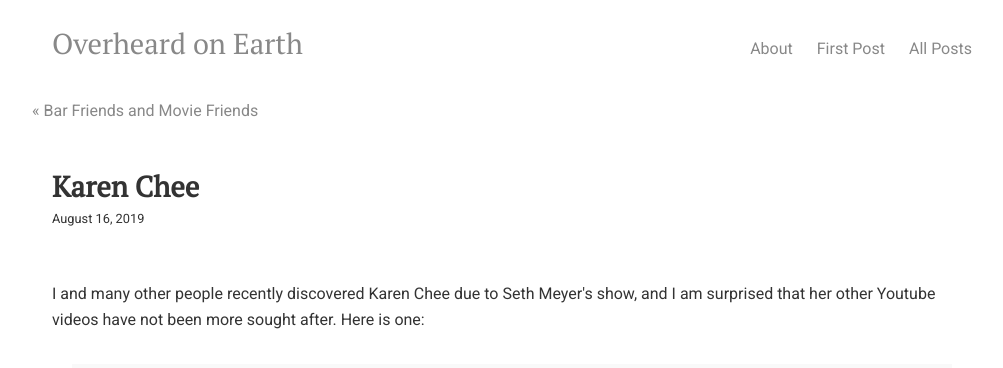
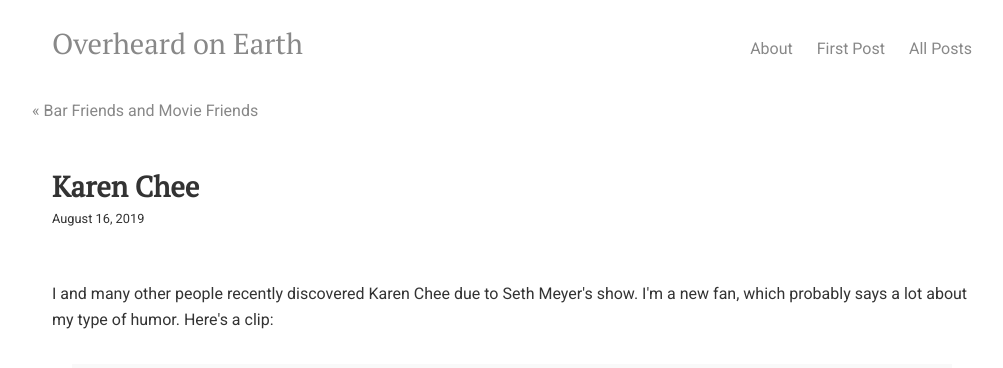
Before and after one commit to overheardonearth/overheardonearth.github.io, a Jekyll site: the page built from _posts/2019-08-16-karen-chee.html, in a window 1280 px wide, cut to the strip 0-380 px from the top of the page. Shown: the top 368 px of the strip, without its empty margins (128-1131 px from the left). Built offline with Jekyll 4.4.1, drawn with Linux system fonts in a browser that asks for light colours; comment, search, counter and statistics services are not loaded.

Commit message:
Update 2019-08-16-karen-chee.html

```diff
--- a/_posts/2019-08-16-karen-chee.html
+++ b/_posts/2019-08-16-karen-chee.html
@@ -4,8 +4,7 @@ comments: true
 date: 2019-08-16
 layout: post
 ---
-I and many other people recently discovered Karen Chee due to Seth Meyer's show, and I am surprised that her other Youtube videos have not been more sought after. Here is one:
-
+I and many other people recently discovered Karen Chee due to Seth Meyer's show. I'm a new fan, which probably says a lot about my type of humor. Here's a clip:
 <div class="media">
 <iframe width="560" height="315" src="https://www.youtube-nocookie.com/embed/pr15wcWMXfk?controls=0" frameborder="0" allow="accelerometer; autoplay; encrypted-media; gyroscope; picture-in-picture" allowfullscreen></iframe>
 </div>
```
